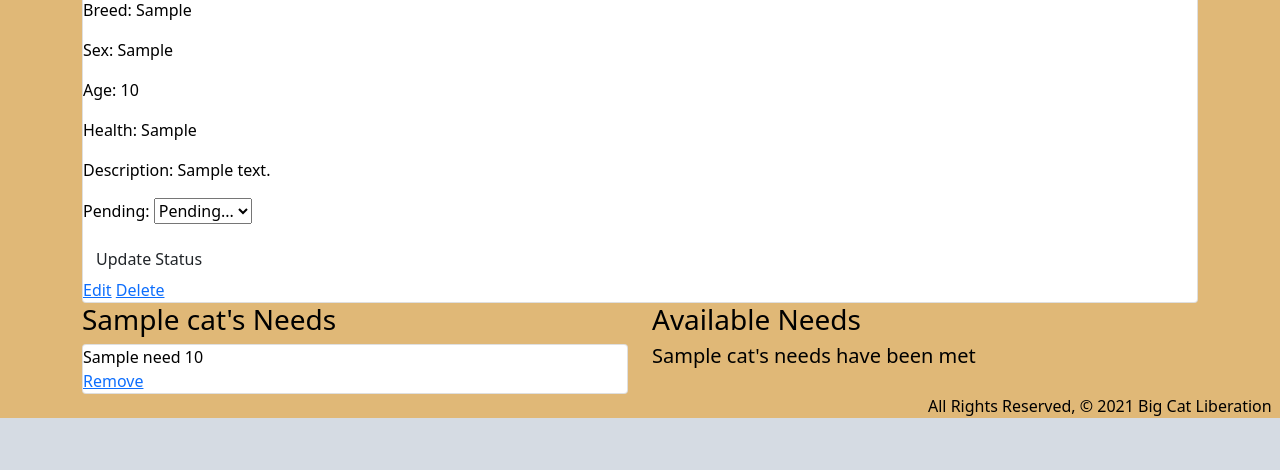
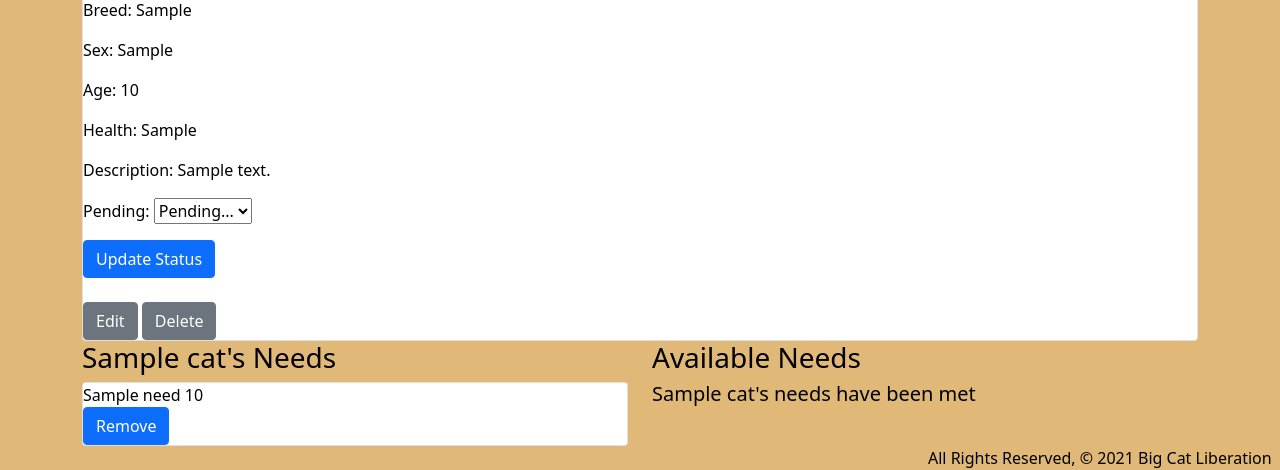
Before and after one commit to priya131998/big-cat-liberation, a Django app: page /cats/1 in a window 1280 px wide. Shown: the part 975-1445 px from the top of the page. Before the commit the page ends 1393 px from the top, so only its background shows below. Run offline with Django 3.2, Linux system fonts and the light colour scheme; a user stored in the database is signed in; tables that the repository leaves empty hold one stand-in row (values such as "Sample post"); grey boxes marked "Sample" are stand-in pictures; some libraries are stand-ins or nearby versions.

Commit message:
adds buttons on detail page

```diff
--- a/main_app/templates/cats/detail.html
+++ b/main_app/templates/cats/detail.html
@@ -15,11 +15,12 @@
   {% if user.is_superuser %}
   <form action="{% url 'update_pending' cat.id %}" method="post">
     {% csrf_token %} {{ pending_form.as_p }}
-    <input type="submit" class="btn" value="Update Status" class="btn btn-primary"/>
+    <input type="submit" value="Update Status" class="btn btn-primary"/>
   </form>
   <div class="card-action">
-    <a href="{% url 'cats_update' cat.id %}">Edit</a>
-    <a href="{% url 'cats_delete' cat.id %}">Delete</a>
+    <br />
+    <a href="{% url 'cats_update' cat.id %}" class="btn btn-secondary">Edit</a>
+    <a href="{% url 'cats_delete' cat.id %}" class="btn btn-secondary">Delete</a>
   </div>
   {% endif %}
 </div>
@@ -34,7 +35,8 @@
         </span>
         <br />
         {% if user.is_superuser %}
-        <a href="{% url 'unassoc_needs' cat.id need.id %}">Remove</a>
+
+        <a href="{% url 'unassoc_needs' cat.id need.id %}" class="btn btn-primary">Remove</a>
         {% endif %}
       </div>
     </div>
@@ -56,7 +58,8 @@
         <form action="{% url 'assoc_needs' cat.id need.id %}" method="post">
           {% csrf_token %}
           {% if user.is_superuser %}
-          <button type="submit" class="btn" class="btn btn-primary">Add</button>
+
+          <button type="submit" class="btn btn-primary">Add</button>
           {% endif %}
         </form>
       </div>
```
